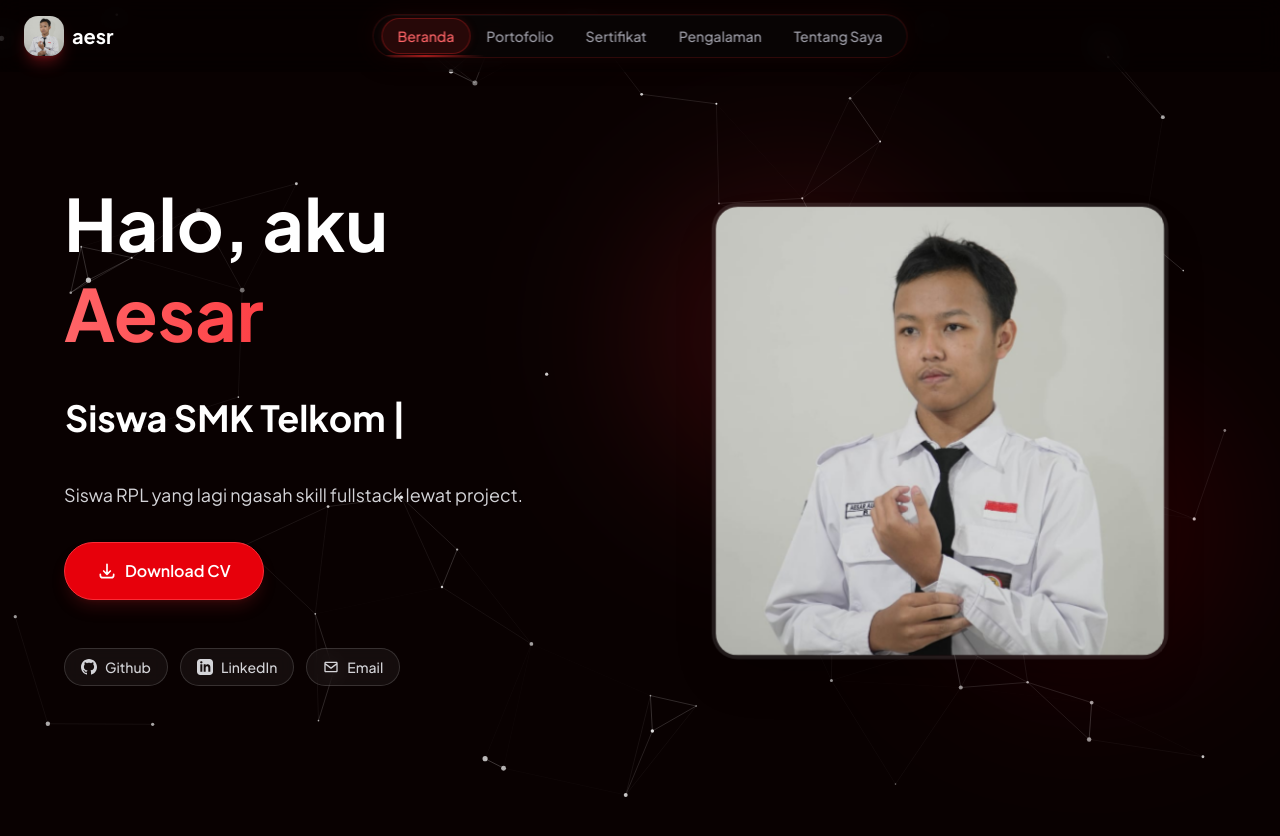
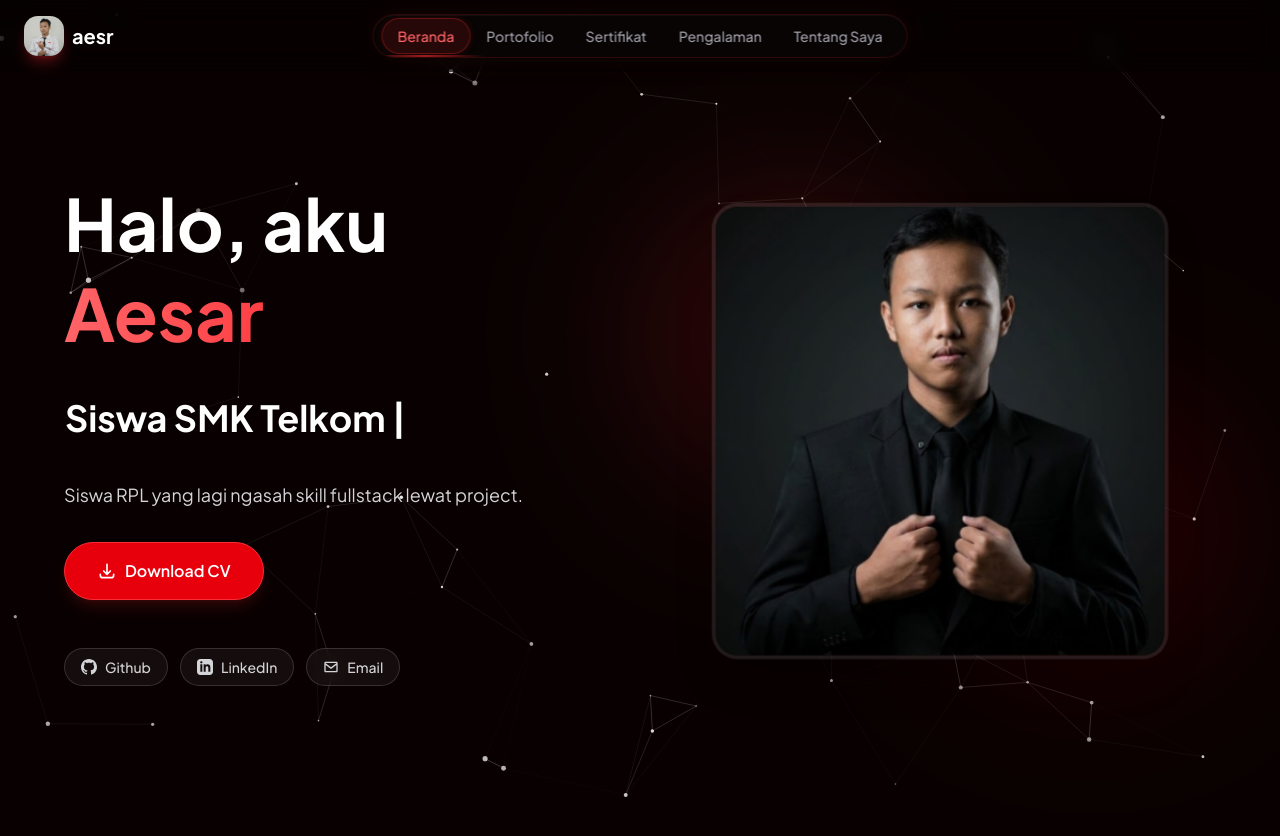
Before and after one commit to foxx-sigma/create-porto, a Next.js app: page / in a window 1280 px wide. Shown: the top 836 px of the page. Built offline with nearby package versions, Linux system fonts and the light colour scheme.

Commit message:
update profile

```diff
--- a/app/about/AboutClient.tsx
+++ b/app/about/AboutClient.tsx
@@ -132,7 +132,7 @@ export default function AboutClient() {
                   transition={{ type: "spring", stiffness: 260, damping: 20 }}
                 >
                   <Image
-                    src="/img/profile/foto-profesional.png"
+                    src="/img/profile/fotoku.jpg"
                     alt="Foto profil Aesar"
                     fill
                     unoptimized
--- a/app/page.tsx
+++ b/app/page.tsx
@@ -234,7 +234,7 @@ export default function Home() {
                 <div className="relative z-10 w-full max-w-md mx-auto animate-float-slow">
                   {/* TiltImage — tilt 3D interaktif, GSAP entrance via imageRef parent */}
                   <TiltImage
-                    src="/img/profile/fotoku.jpg"
+                    src="/img/profile/foto-profesional.png"
                     alt="Foto Aesar — Fullstack Developer"
                   />
                 </div>
```
